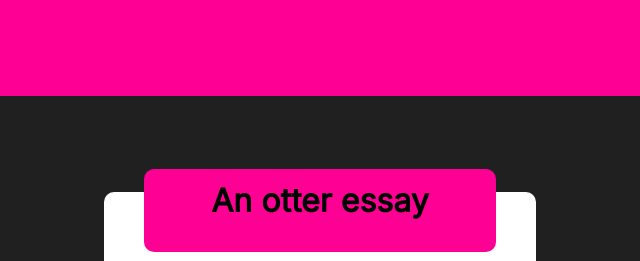
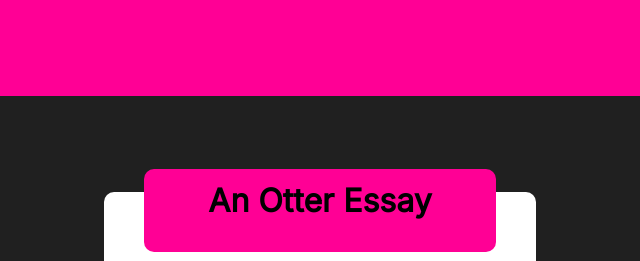
Before and after one commit to wisdomoladipupo/Altschool-css-assignment-1, a plain HTML site: page index.html in a window 1280 px wide. Shown: the top 261 px of the page, 320-960 px from the left. Drawn offline with Linux system fonts and the light colour scheme.

Commit message:
fisrt submission final  commit b

```diff
--- a/index.html
+++ b/index.html
@@ -72,7 +72,7 @@
       </ul>
     </nav>
     <main>
-      <h1>An otter essay</h1>
+      <h1>An Otter Essay</h1>
       <div>
         <p>
           Otters have long slim bodies and relatively short limbs. Their most
```
